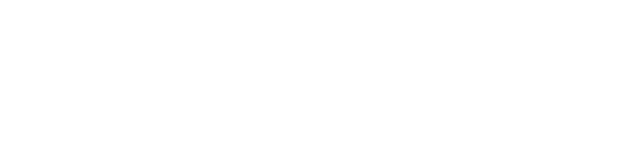
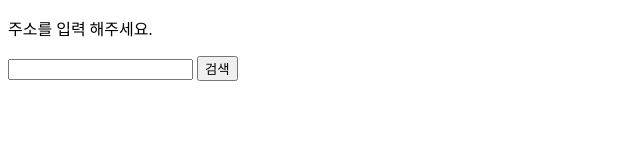
Before and after one commit to myongdol/location_sharing, a website built with webpack: page index.html in a window 1280 px wide. Shown: the whole page, without its empty margins (0-640 px from the left). Built offline with nearby package versions, Linux system fonts and the light colour scheme; files whose address does not match are found by name.

Commit message:
html 기본틀 잡기

```diff
--- a/index.html
+++ b/index.html
@@ -6,7 +6,16 @@
   <meta http-equiv="X-UA-Compatible" content="ie=edge">
   <title>Understanding TypeScript</title>
   <script src="dist/bundle.js" defer></script>
+  <link rel="stylesheet" href="app.css">
+
 </head>
 <body>
+  <div id="map">
+    <p>주소를 입력 해주세요.</p>
+  </div>
+  <form>
+    <input type="text" id="address">
+    <button type="submit">검색</button>
+  </form>
 </body>
 </html>
```
